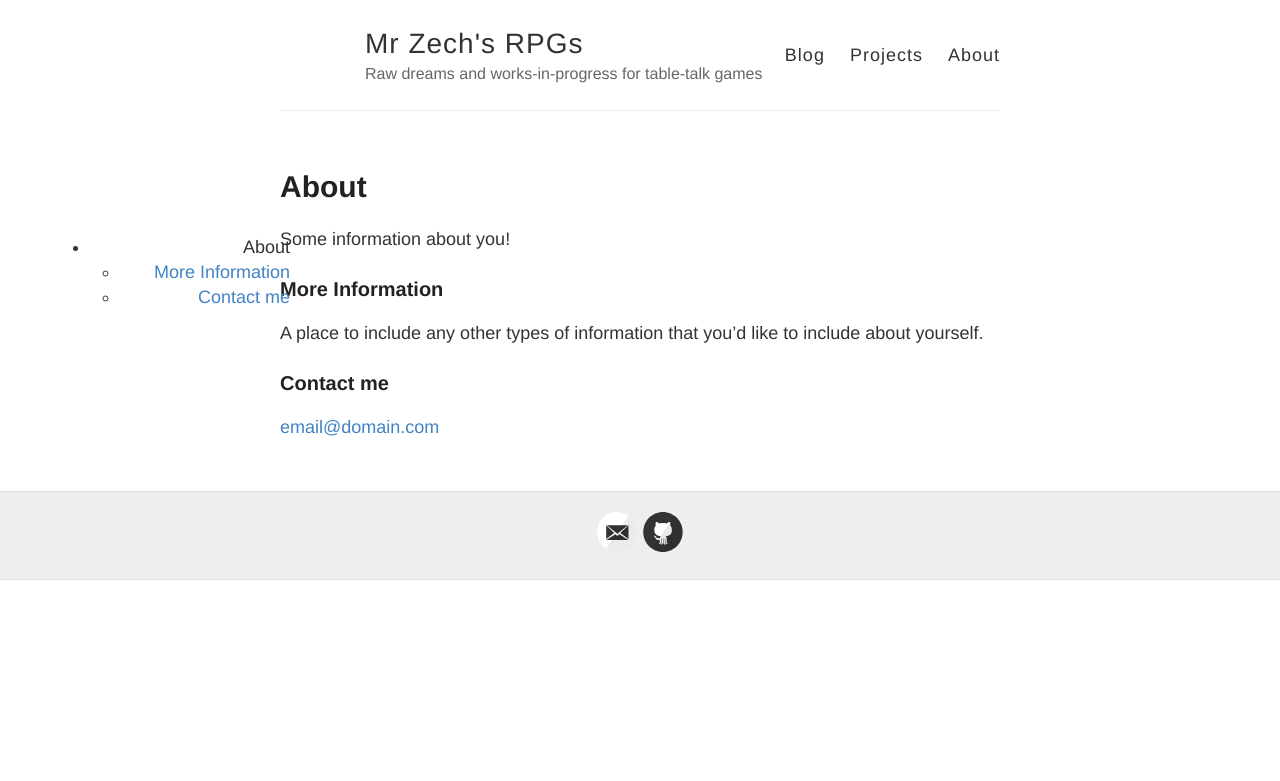
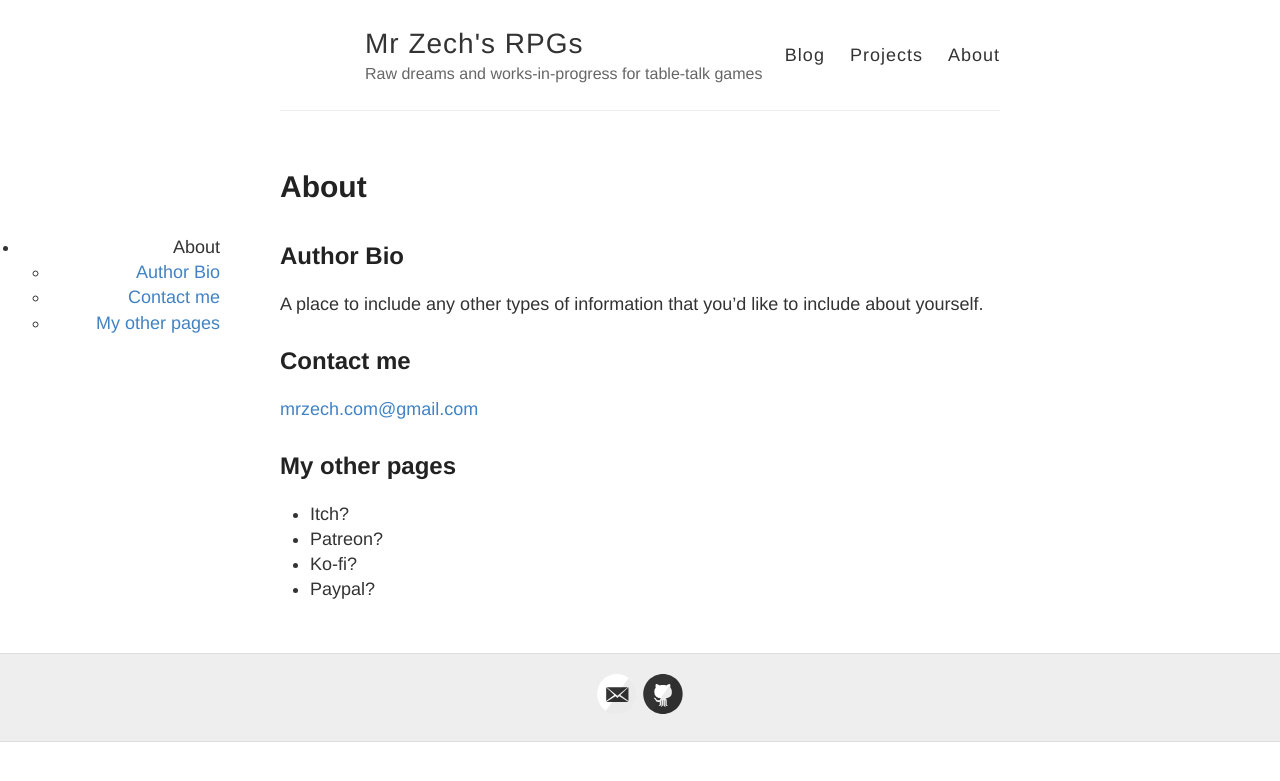
Before and after one commit to zechlau14/zechlau14.github.io, a Jekyll site: the page built from about.md, in a window 1280 px wide. Shown: the top 781 px of the page. Built offline with Jekyll 4.4.1, drawn with Linux system fonts in a browser that asks for light colours.

Commit message:
trying to realign floating TOC sidebar

```diff
--- a/_layouts/default.html
+++ b/_layouts/default.html
@@ -39,6 +39,10 @@
       {% include toc.html html=content %}
     </div>
 
+    <div id="TOC-top" display="none">
+      {% include toc.html html=content %}
+    </div>
+
     <div id="main" role="main" class="container">
       {{ content }}
     </div>
--- a/about.md
+++ b/about.md
@@ -4,12 +4,15 @@ title: About
 permalink: /about/
 ---
 
-Some information about you!
-
-### More Information
+## Author Bio
 
 A place to include any other types of information that you'd like to include about yourself.
 
-### Contact me
+## Contact me
+[mrzech.com@gmail.com](mailto:mrzech.com@gmail.com)
 
-[email@domain.com](mailto:email@domain.com)
+## My other pages
+* Itch?
+* Patreon?
+* Ko-fi?
+* Paypal?
--- a/style.scss
+++ b/style.scss
@@ -288,13 +288,21 @@ footer {
   position: fixed;
   top: 220px;
   left: 50%;
-  margin-left: -580px;
+  margin-left: -650px;
   text-align: right;
+}
+
+#TOC-top {
+  display: none;
 }
 
 @media print, screen and (max-width: 1060px) {
   .sidebar{
     display: none;
+  }
+
+  #TOC-top {
+    display: block;
   }
 }
 
@@ -302,6 +310,10 @@ footer {
   .sidebar{
     display: none;
   }
+
+  #TOC-top {
+    display: block;
+  }
 }
 
 // Settled on moving the import of syntax highlighting to the bottom of the CSS
```
